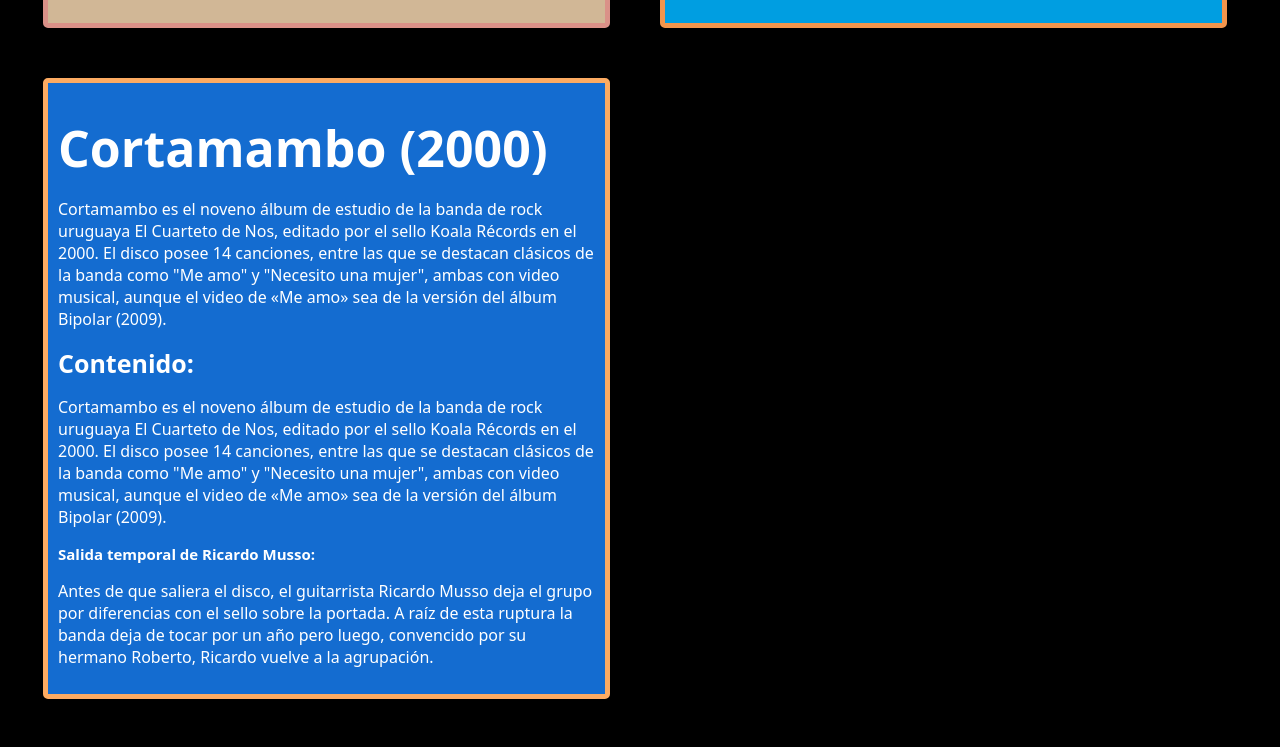
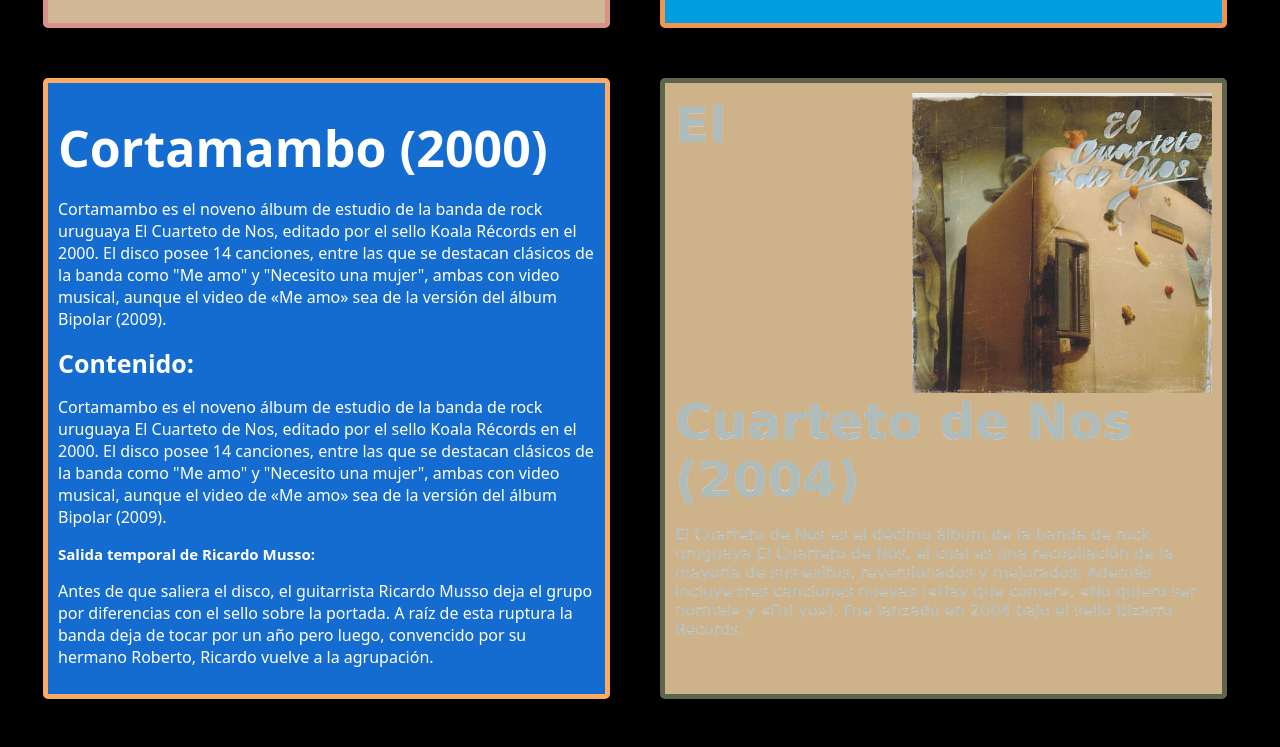
Before and after one commit to LuGonEn2023/LuGonEn2023.github.io, a plain HTML site: page index.html in a window 1280 px wide. Shown: the part 5113-5860 px from the top of the page. Drawn offline with Linux system fonts and the light colour scheme.

Commit message:
El Cuarteto De Nos

```diff
--- a/index.html
+++ b/index.html
@@ -97,8 +97,10 @@
             <h3 id="FuenteCortamambo">Salida temporal de Ricardo Musso:</h3>
             <p id="FuenteCortamambo">Antes de que saliera el disco, el guitarrista Ricardo Musso deja el grupo por diferencias con el sello sobre la portada. A raíz de esta ruptura la banda deja de tocar por un año pero luego, convencido por su hermano Roberto, Ricardo vuelve a la agrupación.</p>
         </div>
-        <div>
-
+        <div id="ElCuartetoDeNos">
+            <img id="ElCuartetoDeNosP" src="ElCuartetoDeNosPortada.jpg" width="300px">
+            <h1 id="FuenteElCuartetoDeNos">El Cuarteto de Nos (2004)</h1>
+            <p id="FuenteElCuartetoDeNos">El Cuarteto de Nos es el décimo álbum de la banda de rock uruguaya El Cuarteto de Nos, el cual es una recopilación de la mayoría de sus éxitos, reversionados y mejorados. Además incluye tres canciones nuevas («Hay que comer», «No quiero ser normal» y «Fui yo»). Fue lanzado en 2004 bajo el sello Bizarro Records.</p>
         </div>
         <div id="Raro">
             <img id="RaroP" src="RaroPortada.webp" width="300px">
--- a/style.css
+++ b/style.css
@@ -158,9 +158,22 @@ div{
     color: white;
     font-family: system-ui, -apple-system, BlinkMacSystemFont, 'Segoe UI', Roboto, Oxygen, Ubuntu, Cantarell, 'Open Sans', 'Helvetica Neue', sans-serif;
 }
+#ElCuartetoDeNos{
+    background-color: rgb(206, 178, 138);
+    border: rgb(95, 101, 76) solid 5px;
+    border-radius: 5px;
+}
+#ElCuartetoDeNosP{
+    float: right;
+}
+#FuenteElCuartetoDeNos{
+    color: rgb(174, 188, 188);
+    -webkit-text-stroke: 0.1px white;
+    font-family: cursive;
+}
 #Raro{
     background-color: rgb(166, 187, 185);
-    border: rgb(95, 101, 76) solid 5px;
+    border: rgb(190, 178, 162) solid 5px;
     border-radius: 5px;
 }
 #RaroP{
```
Also changed, not shown: ElCuartetoDeNosPortada.jpg (added).
